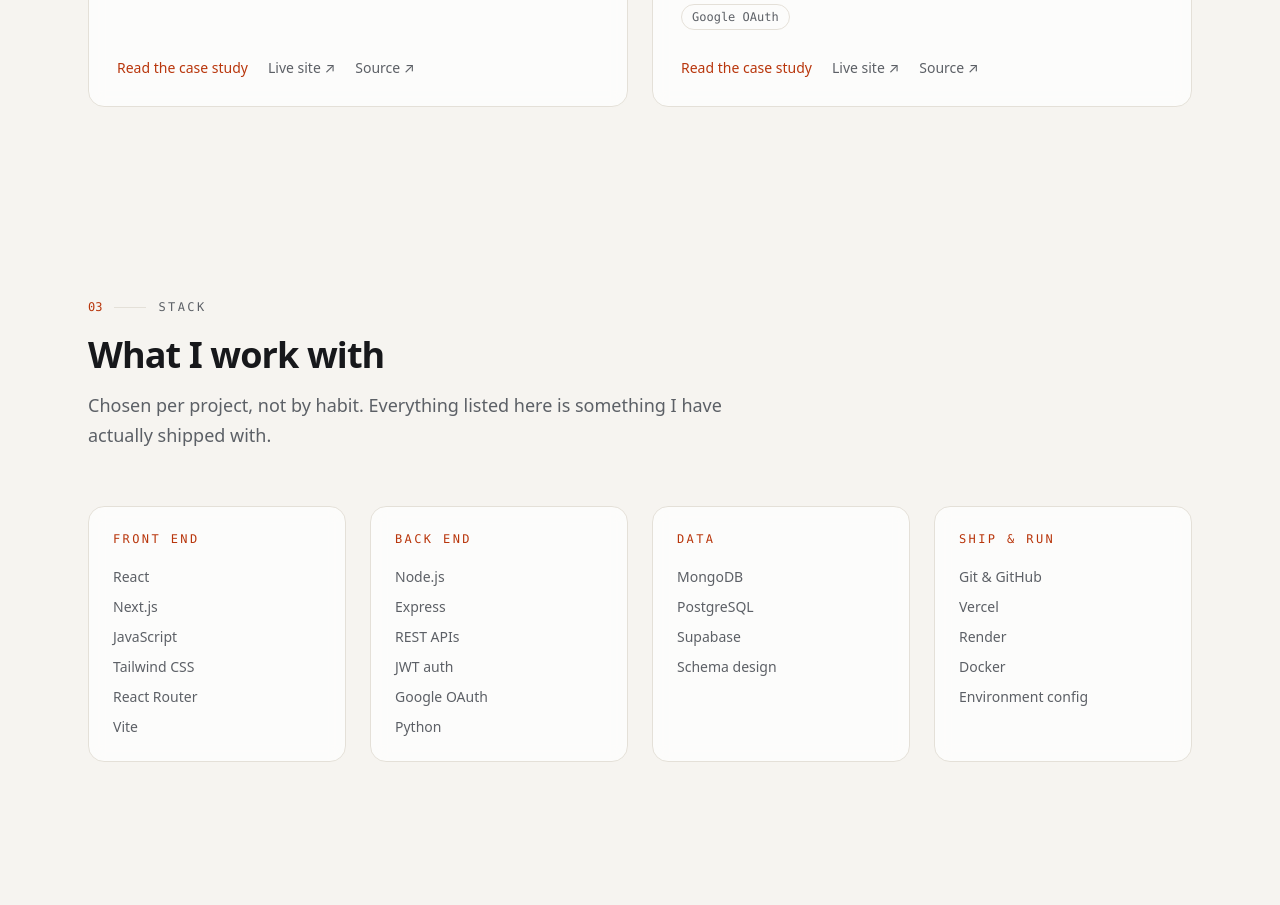
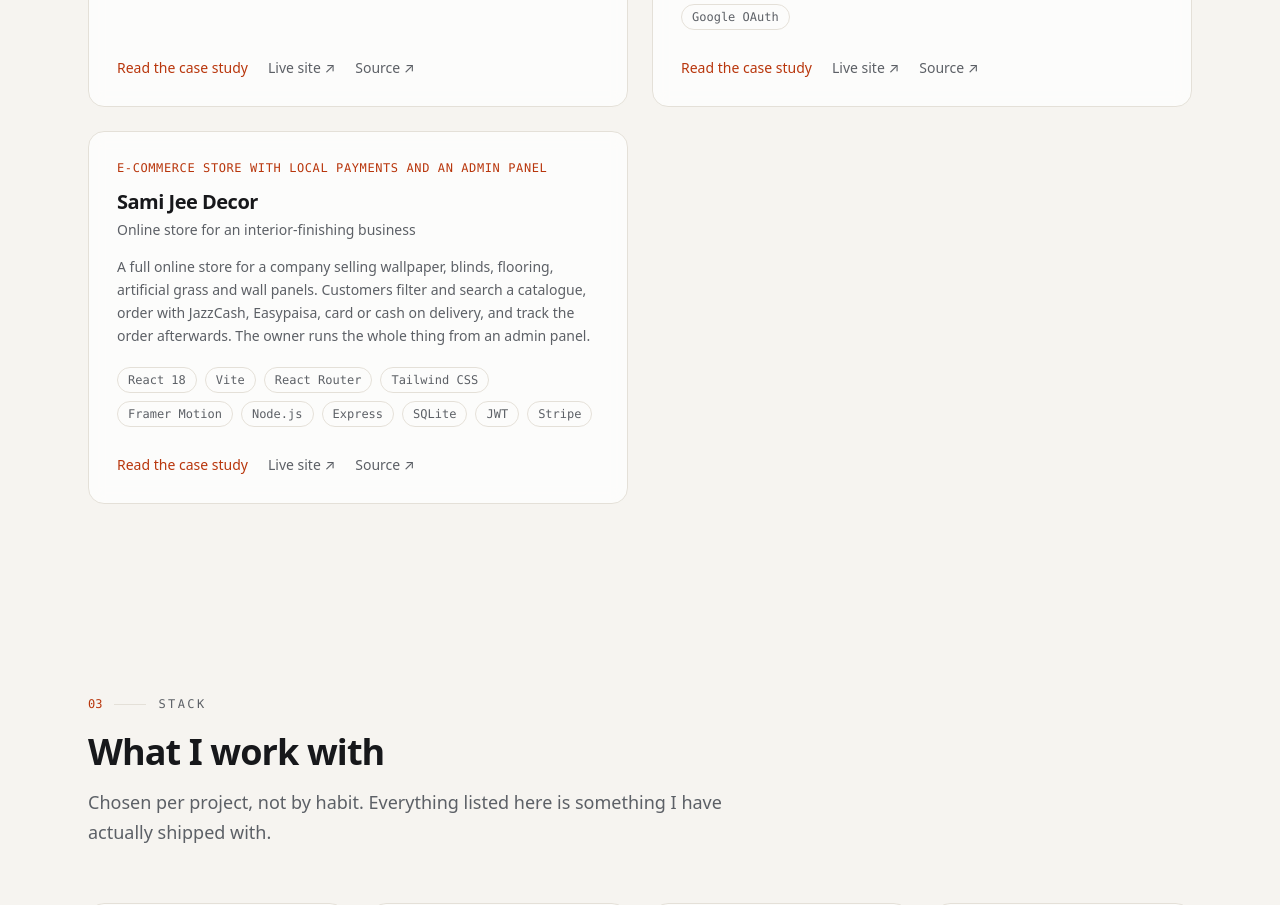
Before and after one commit to Saadkhizer/Portfolio-Website, a Next.js app: page / in a window 1280 px wide. Shown: the part 2340-3245 px from the top of the page. Built offline with nearby package versions, Linux system fonts and the light colour scheme.

Commit message:
Add Sami Jee Decor project

```diff
--- a/src/data/projects.js
+++ b/src/data/projects.js
@@ -114,6 +114,57 @@ export const PROJECTS = [
       },
     ],
   },
+  {
+    slug: "sami-jee-decor",
+    name: "Sami Jee Decor",
+    tagline: "E-commerce store with local payments and an admin panel",
+    // TODO(Saad): confirm whether this was a paid client build, a pitch, or
+    // your own project, and correct this line.
+    context: "Online store for an interior-finishing business",
+    year: "2026",
+    summary:
+      "A full online store for a company selling wallpaper, blinds, flooring, artificial grass and wall panels. Customers filter and search a catalogue, order with JazzCash, Easypaisa, card or cash on delivery, and track the order afterwards. The owner runs the whole thing from an admin panel.",
+    tech: [
+      "React 18",
+      "Vite",
+      "React Router",
+      "Tailwind CSS",
+      "Framer Motion",
+      "Node.js",
+      "Express",
+      "SQLite",
+      "JWT",
+      "Stripe",
+    ],
+    liveUrl: "https://decora-interiors.vercel.app/",
+    repoUrl: "https://github.com/Saadkhizer/Decora-interiors",
+    highlights: [
+      "Catalogue with category and price filters, sort, search and pagination",
+      "Cart, checkout, order confirmation and order tracking by reference number",
+      "Customer accounts with profile and order history",
+      "JazzCash, Easypaisa, card and cash on delivery, with a sandbox mode for testing",
+      "Admin panel: revenue and order dashboard, products, orders, inquiries, blog and project gallery",
+      "Quote requests, WhatsApp contact, showroom map, and accessible throughout",
+    ],
+    challenges: [
+      {
+        title: "Payment methods that Pakistani customers actually use",
+        body: "Most e-commerce tutorials stop at Stripe, which is not how people here pay. This takes JazzCash, Easypaisa, card and cash on delivery. Each gateway sits behind a common adapter with its own return handler, so adding another one later means writing one file rather than reworking checkout, and a sandbox mode lets the whole flow be tested without moving real money.",
+      },
+      {
+        title: "The price is whatever the server says it is",
+        body: "Carts live in the browser and browsers can be edited. The API accepts product ids and quantities, then recomputes the order total from the database before any payment is initiated. It is a small amount of code that closes the difference between a demo store and one you would let a real business take money through.",
+      },
+      {
+        title: "An admin panel wide enough to hand over",
+        body: "The owner needed more than a product list: orders and their payment status, customer inquiries, blog posts and the project gallery all had to be editable, with image uploads for each. The point of building that breadth is that the business never has to call me to change the site, which is also what makes the work worth paying for.",
+      },
+      {
+        title: "Zero-config data, deliberately",
+        body: "SQLite through better-sqlite3 means the database is a file. No server to provision, no monthly cost, no connection pool to misconfigure. For a business this size that is the right trade: the ceiling is high enough that they will not hit it, and the setup cost is nothing.",
+      },
+    ],
+  },
 ];
 
 export function getProject(slug) {
```
